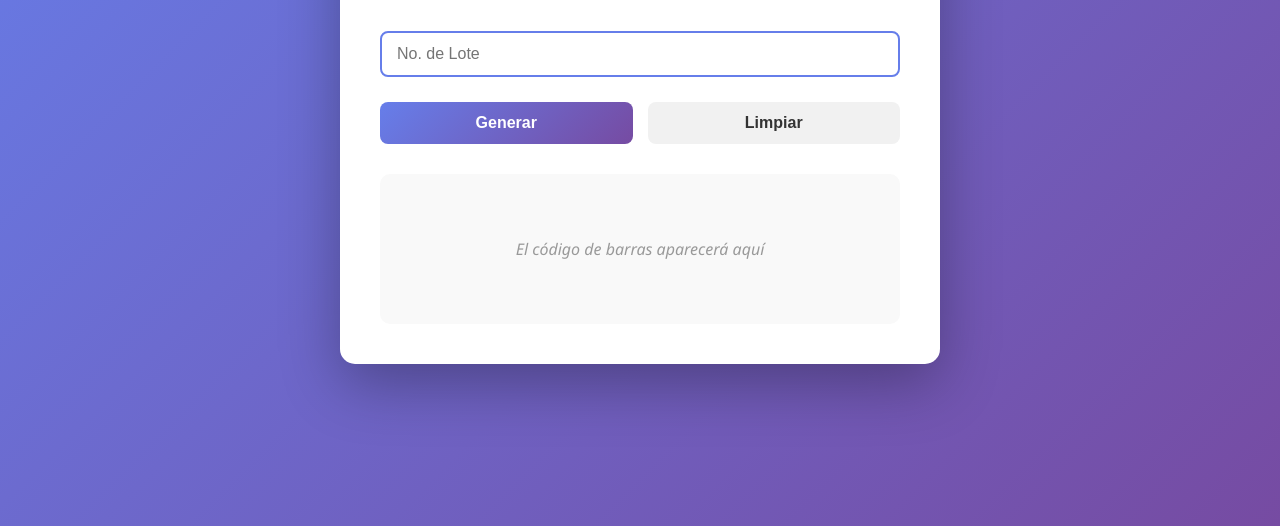
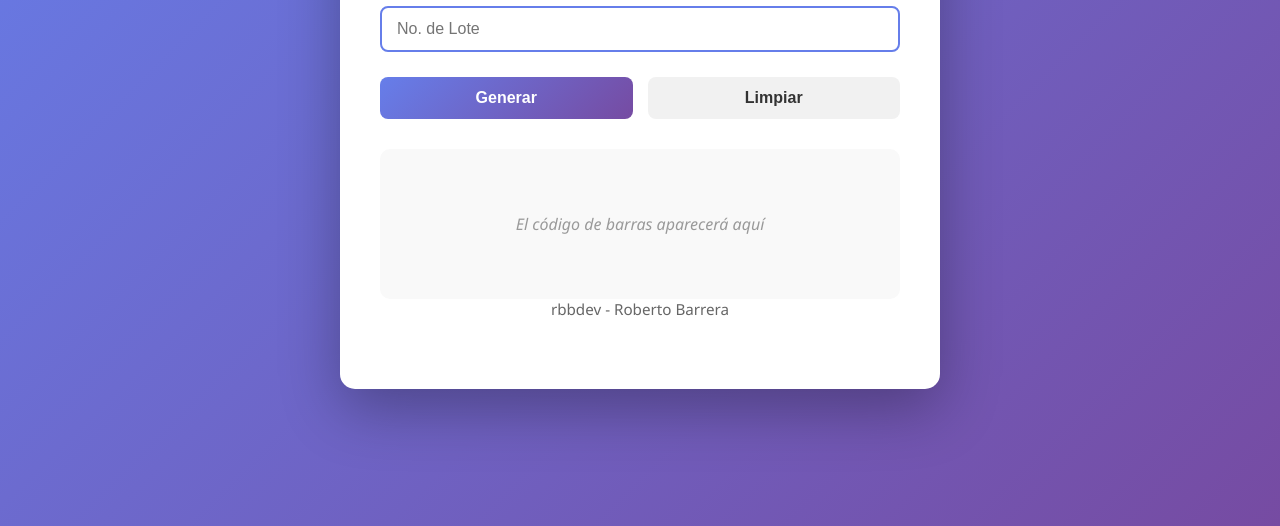
Before and after one commit to rbbdev/codebar, a plain HTML site: page index.html in a window 1280 px wide. Shown: the part 274-800 px from the top of the page. Drawn offline with Linux system fonts and the light colour scheme.

Commit message:
Ajustes pagina principal

```diff
--- a/index.html
+++ b/index.html
@@ -30,6 +30,7 @@
         <div class="barcode-section">
             <div id="barcodeDisplay"></div>
         </div>
+        <p class="subtitle">rbbdev - Roberto Barrera</p>
     </div>
 
     <!-- Librería JsBarcode para generar códigos de barras -->
```
